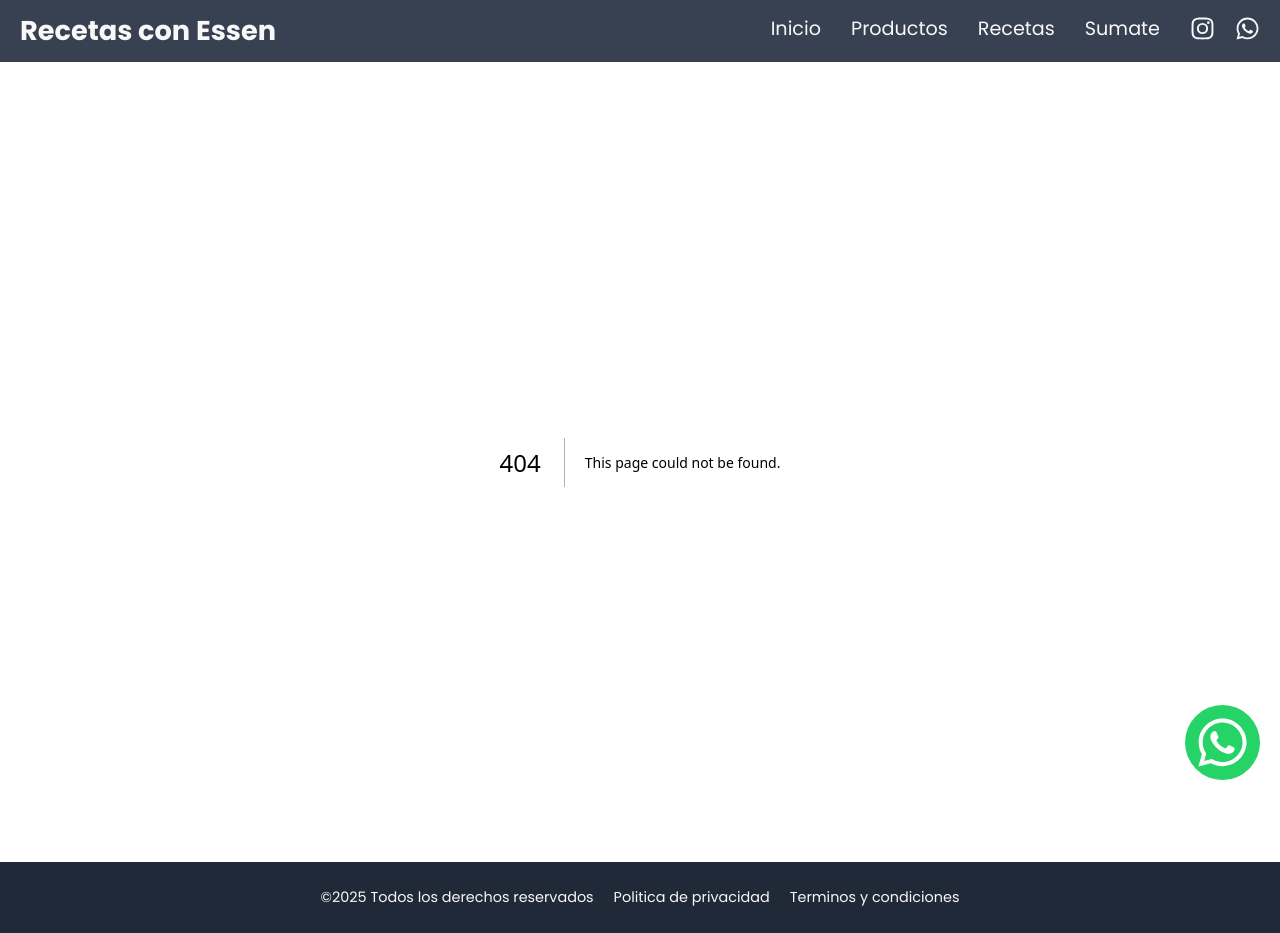
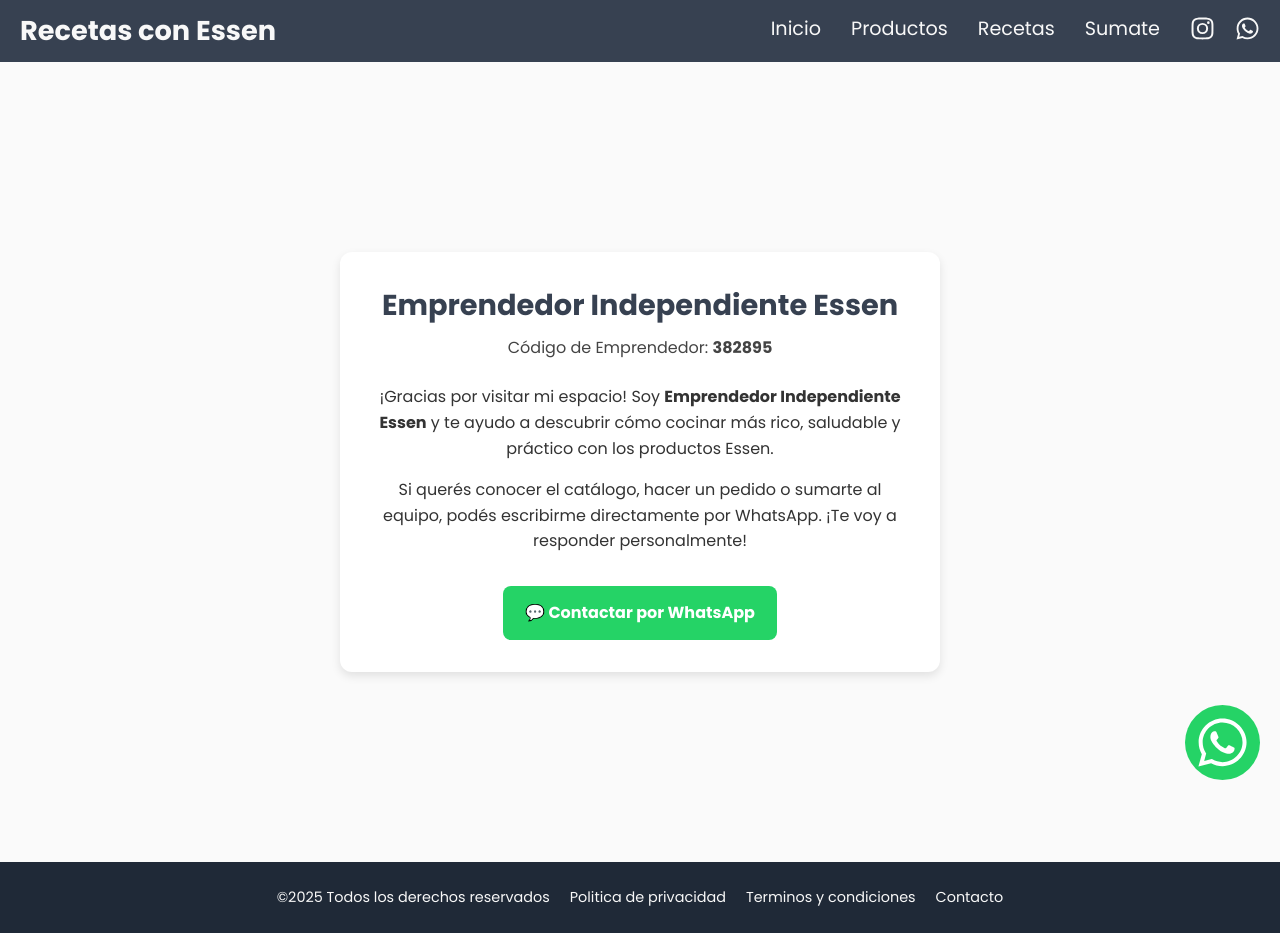
Before and after one commit to lautarodesouches/ollas-essen, a Next.js app: page /contacto in a window 1280 px wide. Before the commit this address had no page. Built offline with nearby package versions, Linux system fonts and the light colour scheme.

Commit message:
[Feat] Contacto

```diff
--- /dev/null
+++ b/app/contacto/page.module.css
@@ -0,0 +1,52 @@
+.container {
+    display: flex;
+    justify-content: center;
+    align-items: center;
+    min-height: 100vh;
+    background: #fafafa;
+    padding: 2rem;
+}
+
+.card {
+    background: white;
+    max-width: 600px;
+    width: 100%;
+    border-radius: 12px;
+    box-shadow: 0 4px 10px rgba(0, 0, 0, 0.1);
+    padding: 2rem;
+    text-align: center;
+}
+
+.title {
+    font-size: 1.8rem;
+    color: var(--primary);
+    margin-bottom: 0.5rem;
+}
+
+.code {
+    font-size: 1rem;
+    color: #444;
+    margin-bottom: 1.5rem;
+}
+
+.text {
+    color: #333;
+    margin-bottom: 1rem;
+    line-height: 1.6;
+}
+
+.whatsappButton {
+    display: inline-block;
+    background: #25d366;
+    color: white;
+    padding: 0.9rem 1.4rem;
+    border-radius: 8px;
+    text-decoration: none;
+    font-weight: bold;
+    transition: background 0.3s ease;
+    margin-top: 1rem;
+}
+
+.whatsappButton:hover {
+    background: #1ebc5a;
+}
--- /dev/null
+++ b/app/contacto/page.tsx
@@ -0,0 +1,45 @@
+'use client'
+import { WHATSAPP__NUMBER } from '@/constants'
+import styles from './page.module.css'
+
+export default function ContactPage() {
+    const whatsappMessage = encodeURIComponent(
+        '¡Hola! Estoy interesado/a en los productos Essen 😊'
+    )
+    const whatsappLink = `https://wa.me/${WHATSAPP__NUMBER}?text=${whatsappMessage}`
+
+    return (
+        <main className={styles.container}>
+            <section className={styles.card}>
+                <h1 className={styles.title}>
+                    Emprendedor Independiente Essen
+                </h1>
+                <p className={styles.code}>
+                    Código de Emprendedor: <strong>382895</strong>
+                </p>
+
+                <p className={styles.text}>
+                    ¡Gracias por visitar mi espacio! Soy{' '}
+                    <strong>Emprendedor Independiente Essen</strong> y te ayudo
+                    a descubrir cómo cocinar más rico, saludable y práctico con
+                    los productos Essen.
+                </p>
+
+                <p className={styles.text}>
+                    Si querés conocer el catálogo, hacer un pedido o sumarte al
+                    equipo, podés escribirme directamente por WhatsApp. ¡Te voy
+                    a responder personalmente!
+                </p>
+
+                <a
+                    href={whatsappLink}
+                    target="_blank"
+                    rel="noopener noreferrer"
+                    className={styles.whatsappButton}
+                >
+                    💬 Contactar por WhatsApp
+                </a>
+            </section>
+        </main>
+    )
+}
--- a/components/Footer/index.tsx
+++ b/components/Footer/index.tsx
@@ -13,6 +13,9 @@
             <p>
                 <Link href={ROUTES.TERMS}>Terminos y condiciones</Link>
             </p>
+            <p>
+                <Link href={ROUTES.CONTACT}>Contacto</Link>
+            </p>
         </footer>
     )
 }
--- a/routes/index.ts
+++ b/routes/index.ts
@@ -6,5 +6,6 @@
     INSTAGRAM: '/link/instagram/',
     WHATSAPP: '/link/whatsapp/',
     TERMS: '/terminos-y-condiciones/',
-    PRIVACY: '/politica-de-privacidad/'
+    PRIVACY: '/politica-de-privacidad/',
+    CONTACT: '/contacto/',
 }
```
